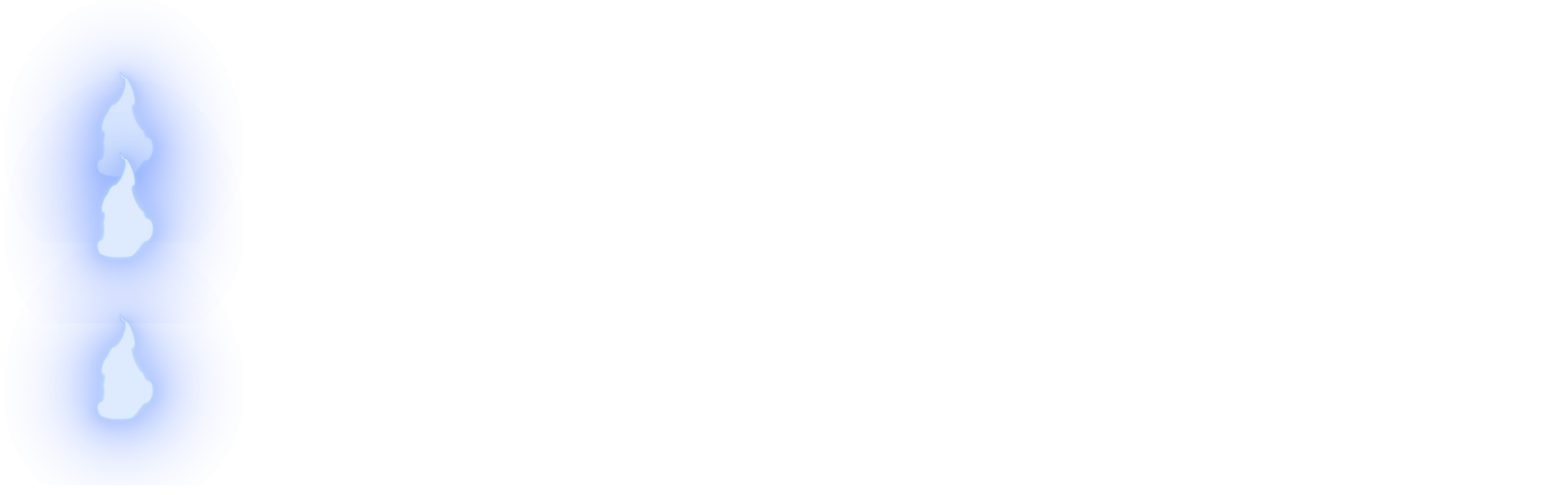
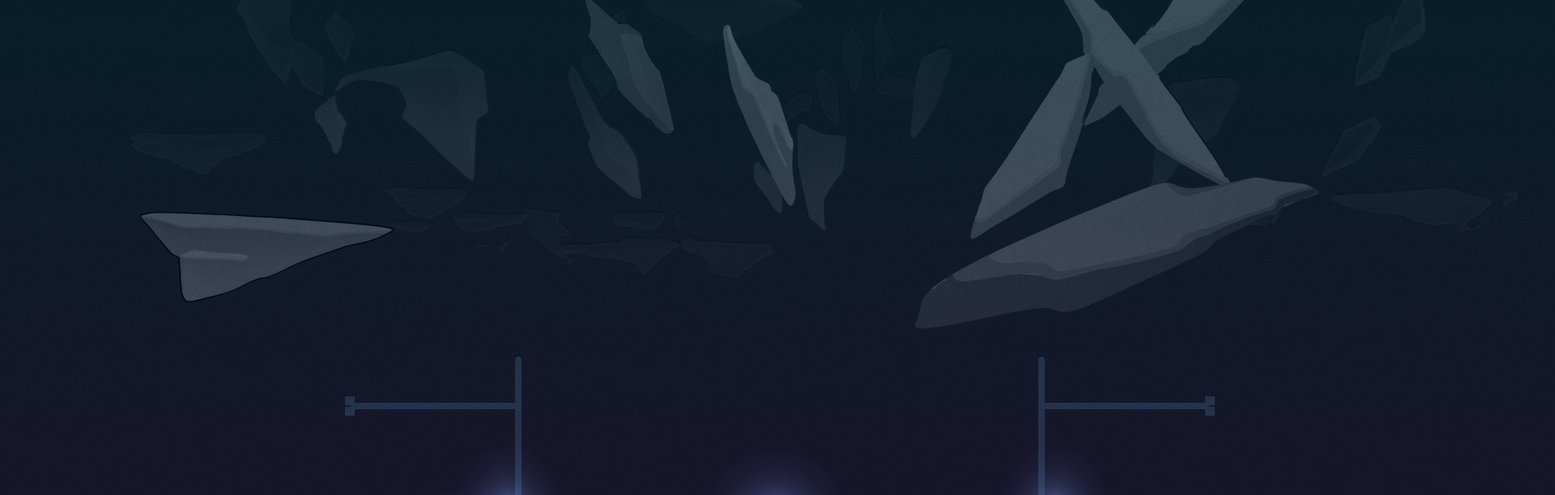
Before and after one commit to VladislavSurkov/CALACA, a React (Create React App) app: page / in a window 1280 px wide. Shown: the top 612 px of the page at 81% size, 1920 px wide, since content can reach past the window. Built offline with nearby package versions, Linux system fonts and the light colour scheme.

Commit message:
Fire positioning
Positioning of fire, size, styles, etc.

```diff
--- a/src/components/Fire/Fire.styled.jsx
+++ b/src/components/Fire/Fire.styled.jsx
@@ -4,16 +4,50 @@ import fire from "../../img/animation/fire.png";
 const POSITION = {
   center: css`
     position: absolute;
-    top: 100px;
+    top: 560px;
+    left: 855px;
   `,
-  first: css``,
-  second: css``,
-  third: css``,
+  firstLeft: css`
+    position: absolute;
+    top: 555px;
+    left: 525px;
+    transform: rotateY(40deg);
+  `,
+  secondLeft: css`
+    position: absolute;
+    top: 610px;
+    left: 450px;
+    transform: rotateY(50deg);
+  `,
+  firstRight: css`
+    position: absolute;
+    top: 555px;
+    left: 1200px;
+    transform: rotateY(40deg);
+  `,
+  secondRight: css`
+    position: absolute;
+    top: 650px;
+    left: 1250px;
+    transform: rotateY(50deg);
+  `,
+  thirdLeft: css`
+    position: absolute;
+    top: 750px;
+    left: 612px;
+    transform: rotateY(60deg);
+  `,
+  thirdRight: css`
+    position: absolute;
+    top: 760px;
+    left: 1020px;
+    transform: rotateY(30deg);
+  `,
 };
 
 export const FireComp = styled.div`
-  width: 300px;
-  height: 300px;
+  width: 200px;
+  height: 200px;
   background-image: url(${fire});
   background-size: contain;
 
--- a/src/pages/Plug/Plug.jsx
+++ b/src/pages/Plug/Plug.jsx
@@ -1,12 +1,17 @@
 import Fire from "components/Fire/Fire";
+import { PlugContainer } from "./Plug.styled";
 
 const Plug = () => {
   return (
-    <>
+    <PlugContainer>
       <Fire position="center" />
-      <Fire />
-      <Fire />
-    </>
+      <Fire position="firstLeft"/>
+      <Fire position="secondLeft"/>
+      <Fire position="thirdLeft"/>
+      <Fire position="firstRight"/>
+      <Fire position="secondRight"/>
+      <Fire position="thirdRight"/>
+    </PlugContainer>
   );
 };
 
--- a/src/pages/Plug/Plug.styled.jsx
+++ b/src/pages/Plug/Plug.styled.jsx
@@ -0,0 +1,12 @@
+import styled from "styled-components";
+import background from "../../img/plug-background.png"
+
+
+export const PlugContainer = styled.div`
+background-image: url(${background});
+background-size: contain;
+background-repeat: no-repeat;
+background-position: center;
+width: 1920px;
+height: 1080px;
+`
```
Also changed, not shown: src/img/plug-background.png (added).
